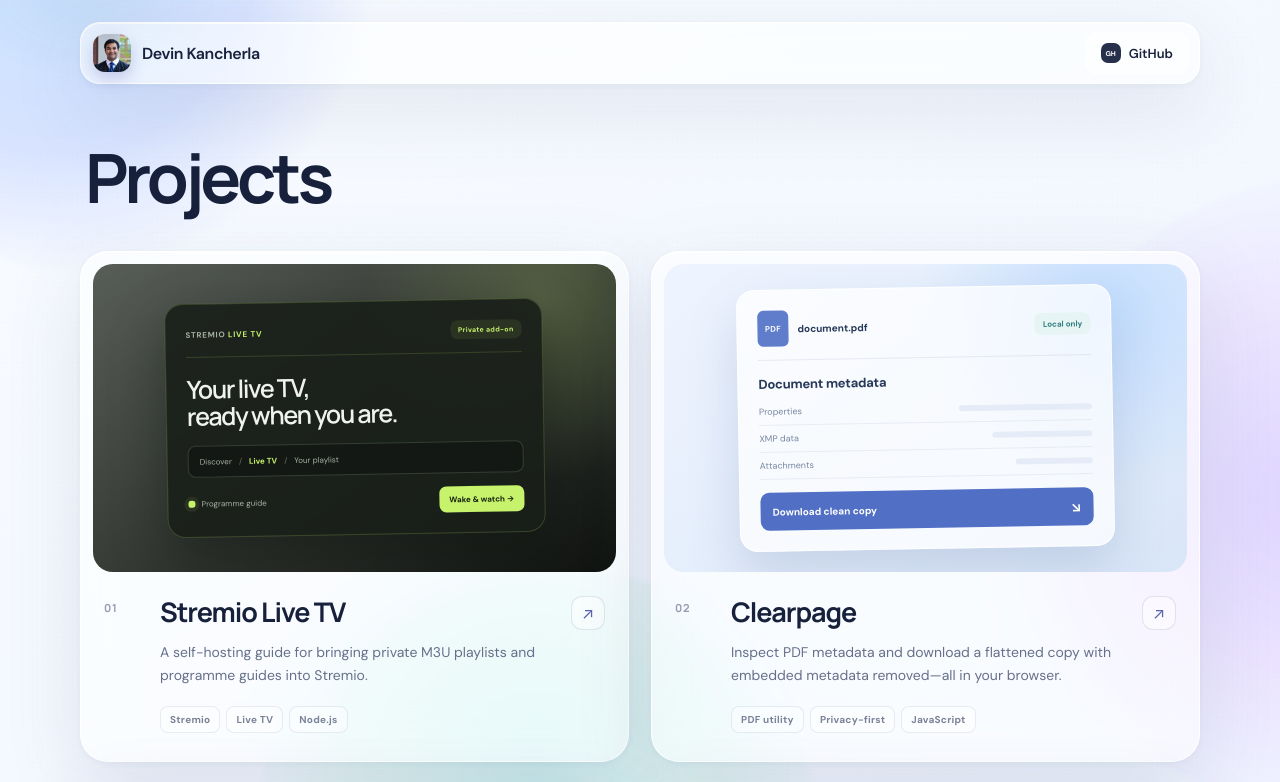
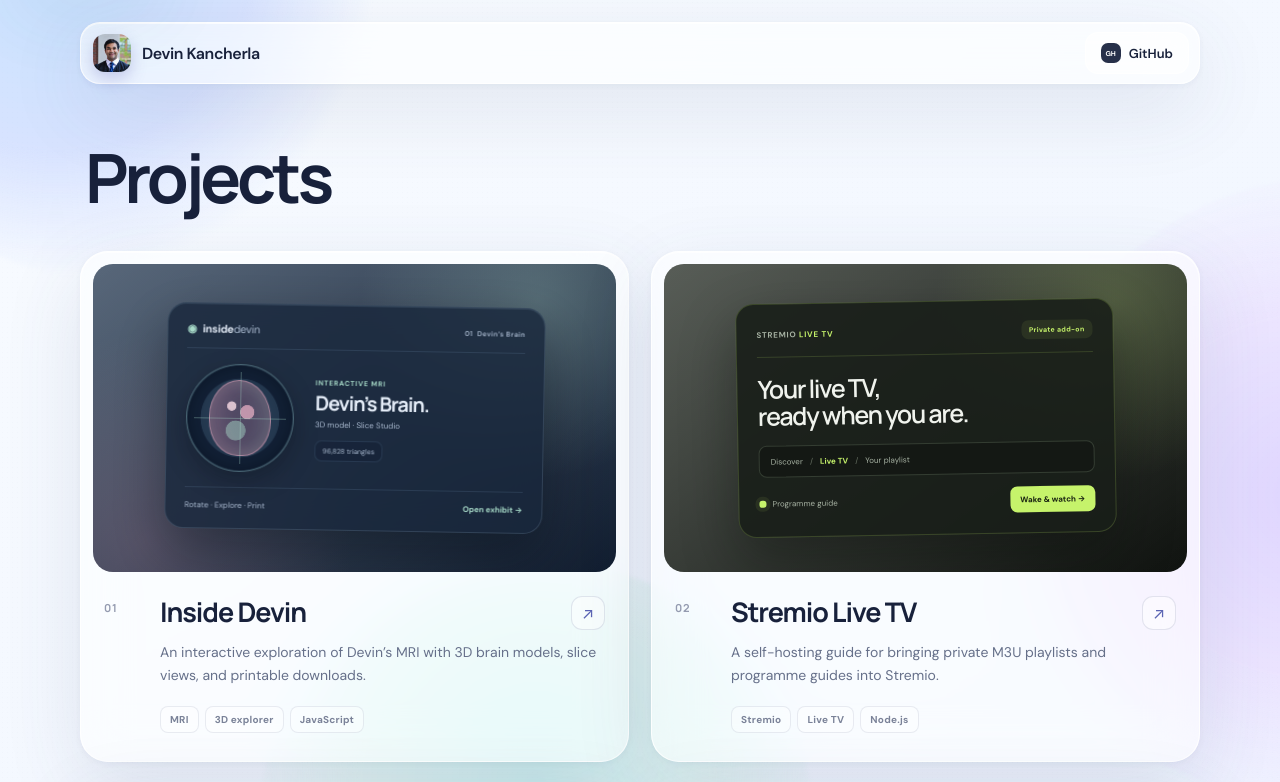
Before and after one commit to dev1niscool/dev1niscool.github.io, a plain HTML site: page index.html in a window 1280 px wide. Shown: the top 782 px of the page. Drawn offline with Linux system fonts and the light colour scheme.

Commit message:
Add Inside Devin project

```diff
--- a/index.html
+++ b/index.html
@@ -74,6 +74,41 @@
         <div class="project-grid">
           <article class="project-card glass reveal-card">
             <a
+              class="project-preview preview-mri"
+              href="https://dev1niscool.github.io/brain-mri-explorer/"
+              target="_blank"
+              rel="noreferrer"
+              aria-label="Open Inside Devin MRI Explorer"
+            >
+              <div class="mri-panel" aria-hidden="true">
+                <div class="mri-head"><span><i>◉</i> inside<b>devin</b></span><small>01&nbsp; Devin’s Brain</small></div>
+                <div class="mri-body">
+                  <div class="mri-scan"><span></span><i></i><b></b></div>
+                  <div class="mri-summary">
+                    <small>INTERACTIVE MRI</small>
+                    <strong>Devin’s Brain.</strong>
+                    <span>3D model · Slice Studio</span>
+                    <em>96,828 triangles</em>
+                  </div>
+                </div>
+                <div class="mri-footer"><span>Rotate · Explore · Print</span><b>Open exhibit →</b></div>
+              </div>
+            </a>
+            <div class="project-info">
+              <div class="project-number">01</div>
+              <div class="project-copy">
+                <div class="project-title-line">
+                  <h3>Inside Devin</h3>
+                  <a class="arrow-link" href="https://dev1niscool.github.io/brain-mri-explorer/" target="_blank" rel="noreferrer" aria-label="Visit Inside Devin MRI Explorer">↗</a>
+                </div>
+                <p>An interactive exploration of Devin’s MRI with 3D brain models, slice views, and printable downloads.</p>
+                <div class="tag-list"><span>MRI</span><span>3D explorer</span><span>JavaScript</span></div>
+              </div>
+            </div>
+          </article>
+
+          <article class="project-card glass reveal-card">
+            <a
               class="project-preview preview-stremio"
               href="https://dev1niscool.github.io/stremio-live-tv/"
               target="_blank"
@@ -91,7 +126,7 @@
               </div>
             </a>
             <div class="project-info">
-              <div class="project-number">01</div>
+              <div class="project-number">02</div>
               <div class="project-copy">
                 <div class="project-title-line">
                   <h3>Stremio Live TV</h3>
@@ -121,7 +156,7 @@
               </div>
             </a>
             <div class="project-info">
-              <div class="project-number">02</div>
+              <div class="project-number">03</div>
               <div class="project-copy">
                 <div class="project-title-line">
                   <h3>Clearpage</h3>
@@ -150,7 +185,7 @@
               </div>
             </a>
             <div class="project-info">
-              <div class="project-number">03</div>
+              <div class="project-number">04</div>
               <div class="project-copy">
                 <div class="project-title-line">
                   <h3>Inde — News Tracker</h3>
@@ -189,7 +224,7 @@
               </div>
             </a>
             <div class="project-info">
-              <div class="project-number">04</div>
+              <div class="project-number">05</div>
               <div class="project-copy">
                 <div class="project-title-line">
                   <h3>M3U Playlist Scanner</h3>
@@ -229,7 +264,7 @@
               </div>
             </a>
             <div class="project-info">
-              <div class="project-number">05</div>
+              <div class="project-number">06</div>
               <div class="project-copy">
                 <div class="project-title-line">
                   <h3>Autonomic Pharmacology Lab</h3>
@@ -264,7 +299,7 @@
               </div>
             </a>
             <div class="project-info">
-              <div class="project-number">06</div>
+              <div class="project-number">07</div>
               <div class="project-copy">
                 <div class="project-title-line">
                   <h3>Market Signals</h3>
@@ -298,7 +333,7 @@
               </div>
             </a>
             <div class="project-info">
-              <div class="project-number">07</div>
+              <div class="project-number">08</div>
               <div class="project-copy">
                 <div class="project-title-line">
                   <h3>GLP-1 Concentration Plotter</h3>
@@ -327,7 +362,7 @@
               </div>
             </a>
             <div class="project-info">
-              <div class="project-number">08</div>
+              <div class="project-number">09</div>
               <div class="project-copy">
                 <div class="project-title-line">
                   <h3>FanterFootbah Treasurer</h3>
@@ -354,7 +389,7 @@
               </div>
             </a>
             <div class="project-info">
-              <div class="project-number">09</div>
+              <div class="project-number">10</div>
               <div class="project-copy">
                 <div class="project-title-line">
                   <h3>IDR Arbitration Tool</h3>
@@ -382,7 +417,7 @@
               </div>
             </a>
             <div class="project-info">
-              <div class="project-number">10</div>
+              <div class="project-number">11</div>
               <div class="project-copy">
                 <div class="project-title-line">
                   <h3>GLP-1 Evidence Atlas</h3>
@@ -410,7 +445,7 @@
               </div>
             </a>
             <div class="project-info">
-              <div class="project-number">11</div>
+              <div class="project-number">12</div>
               <div class="project-copy">
                 <div class="project-title-line">
                   <h3>Instagram Unfollower Checker</h3>
--- a/styles.css
+++ b/styles.css
@@ -106,6 +106,16 @@ main, footer { width: min(1120px, calc(100% - 40px)); margin-inline: auto; }
 .arrow-link:hover { background: white; transform: translate(2px,-2px); }
 .tag-list { display: flex; gap: 6px; flex-wrap: wrap; }
 .tag-list span { padding: 6px 9px; border: 1px solid rgba(75,87,132,.11); border-radius: 8px; color: #7a8298; background: rgba(255,255,255,.36); font-size: 10px; font-weight: 700; letter-spacing: .025em; }
+
+.preview-mri { background: radial-gradient(circle at 85% 12%, rgba(167,218,200,.26), transparent 34%), radial-gradient(circle at 10% 90%, rgba(200,117,149,.2), transparent 38%), linear-gradient(145deg, #20344d, #111d2f); }
+.mri-panel { width: 82%; max-width: 378px; padding: 18px 19px; border: 1px solid rgba(157,187,210,.18); border-radius: 19px; color: #e5edf8; background: rgba(24,39,59,.82); box-shadow: 0 24px 54px rgba(3,9,16,.38), inset 0 1px 0 rgba(157,187,210,.1); backdrop-filter: blur(15px); transform: rotate(1deg); }
+.mri-head { display: flex; align-items: center; justify-content: space-between; gap: 12px; padding-bottom: 12px; border-bottom: 1px solid rgba(114,148,185,.18); font-size: 9px; }.mri-head > span { display: flex; align-items: center; color: #e5edf8; font-size: 11px; font-weight: 700; letter-spacing: -.025em; }.mri-head > span i { margin-right: 6px; color: #a7dac8; font-style: normal; }.mri-head > span b { color: #a9b9cf; font-weight: 400; }.mri-head small { color: #a9b9cf; font-size: 7px; font-weight: 600; letter-spacing: .06em; }
+.mri-body { display: grid; grid-template-columns: 112px minmax(0,1fr); align-items: center; gap: 17px; margin: 15px 0; }
+.mri-scan { position: relative; width: 108px; height: 108px; display: grid; place-items: center; border: 1px solid rgba(167,218,200,.24); border-radius: 50%; background: radial-gradient(circle, #263b53 0 52%, #132238 53% 69%, #293e55 70% 72%, #101a2b 73%); box-shadow: inset 0 0 23px rgba(1,7,15,.5), 0 9px 24px rgba(1,7,15,.28); overflow: hidden; }
+.mri-scan span { width: 62px; height: 76px; border: 1px solid rgba(237,178,199,.58); border-radius: 48% 52% 45% 47%; background: radial-gradient(circle at 36% 34%, rgba(249,220,230,.82) 0 7%, transparent 8%), radial-gradient(circle at 62% 42%, rgba(237,178,199,.72) 0 12%, transparent 13%), radial-gradient(circle at 43% 67%, rgba(167,218,200,.48) 0 16%, transparent 17%), rgba(200,117,149,.27); box-shadow: inset 9px 0 18px rgba(237,178,199,.18), inset -8px 0 15px rgba(167,218,200,.14); }
+.mri-scan i, .mri-scan b { position: absolute; display: block; background: rgba(167,218,200,.34); }.mri-scan i { left: 7px; right: 7px; top: 53px; height: 1px; }.mri-scan b { top: 7px; bottom: 7px; left: 53px; width: 1px; }
+.mri-summary { min-width: 0; }.mri-summary small { display: block; color: #a7dac8; font-size: 7px; font-weight: 700; letter-spacing: .11em; }.mri-summary strong { display: block; margin: 5px 0 6px; font-family: "Manrope", sans-serif; font-size: 20px; line-height: 1.05; letter-spacing: -.055em; }.mri-summary > span { display: block; color: #a9b9cf; font-size: 8px; }.mri-summary em { display: inline-block; margin-top: 11px; padding: 5px 7px; border: 1px solid rgba(114,148,185,.18); border-radius: 7px; color: #a9b9cf; background: rgba(21,35,56,.62); font-size: 7px; font-style: normal; }
+.mri-footer { display: flex; align-items: center; justify-content: space-between; gap: 10px; padding-top: 12px; border-top: 1px solid rgba(114,148,185,.18); color: #a9b9cf; font-size: 8px; }.mri-footer b { color: #a7dac8; font-size: 8px; }
 
 .preview-stremio { background: radial-gradient(circle at 86% 12%, rgba(198,243,107,.2), transparent 34%), linear-gradient(145deg, #20271f, #101310); }
 .stremio-panel { width: 82%; max-width: 378px; padding: 20px; border: 1px solid rgba(198,243,107,.18); border-radius: 18px; color: #f0f3ed; background: rgba(25,30,25,.9); box-shadow: 0 24px 54px rgba(7,12,7,.38); transform: rotate(-1deg); }
@@ -259,7 +269,9 @@ footer > a:last-child { font-weight: 700; color: #5b6382; }
   .pupil-gauge::before { width: 68px; height: 68px; }
   .pupil-gauge span { width: 36px; height: 36px; }
   .market-panel { width: 88%; }
-  .stremio-panel, .clearpage-panel, .inde-panel { width: 88%; padding: 17px; }
+  .mri-panel, .stremio-panel, .clearpage-panel, .inde-panel { width: 88%; padding: 17px; }
+  .mri-body { grid-template-columns: 100px minmax(0,1fr); gap: 12px; }
+  .mri-scan { width: 96px; height: 96px; }.mri-scan i { top: 47px; }.mri-scan b { left: 47px; }
   .scanner-panel { width: 88%; padding: 17px; }
   .follow-panel { width: 82%; }
   footer { min-height: 145px; flex-wrap: wrap; padding: 25px 0; }
```
